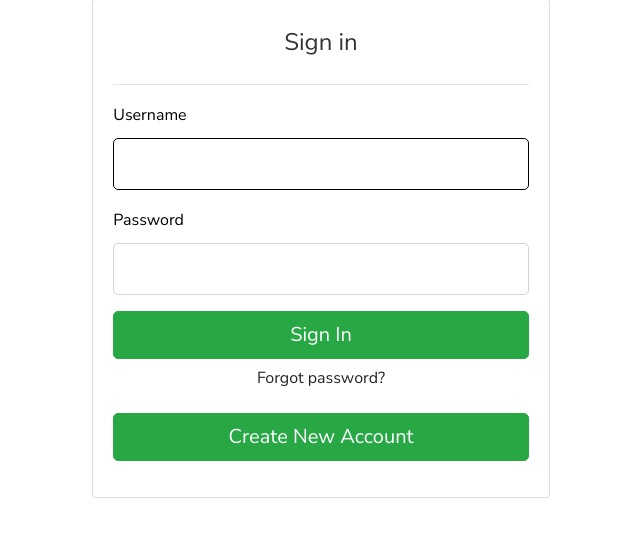
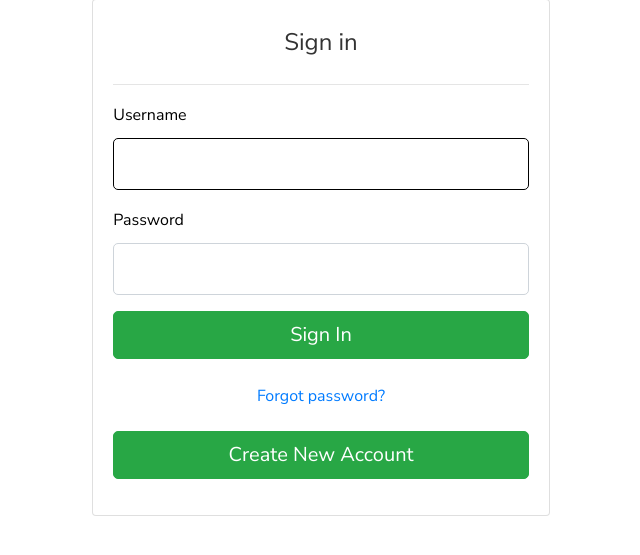
Before and after one commit to gcivil-nyu-org/nycCivilServiceJobs, a Django app: page /signin/ in a window 1280 px wide. Shown: the part 134-689 px from the top of the page, without its empty margins (319-959 px from the left). Run offline with Django 3.2, Linux system fonts and the light colour scheme; some libraries are stand-ins or nearby versions.

Commit message:
change the Forget password link class

```diff
--- a/signin/templates/signin/signin.html
+++ b/signin/templates/signin/signin.html
@@ -28,7 +28,7 @@
                         <input class="btn btn-lg btn-success btn-block" type="submit" value="Sign In"/>
 
                     </form>
-                    <p class="text-center"><a href="/signin/password_reset" class="btn">Forgot password?</a></p>
+                    <p class="text-center"><a href="/signin/password_reset" class="btn btn-link pt-4">Forgot password?</a></p>
 
                     <div class="form-group">
                         <input class="btn btn-lg btn-success btn-block" type="submit" value="Create New Account"
```
